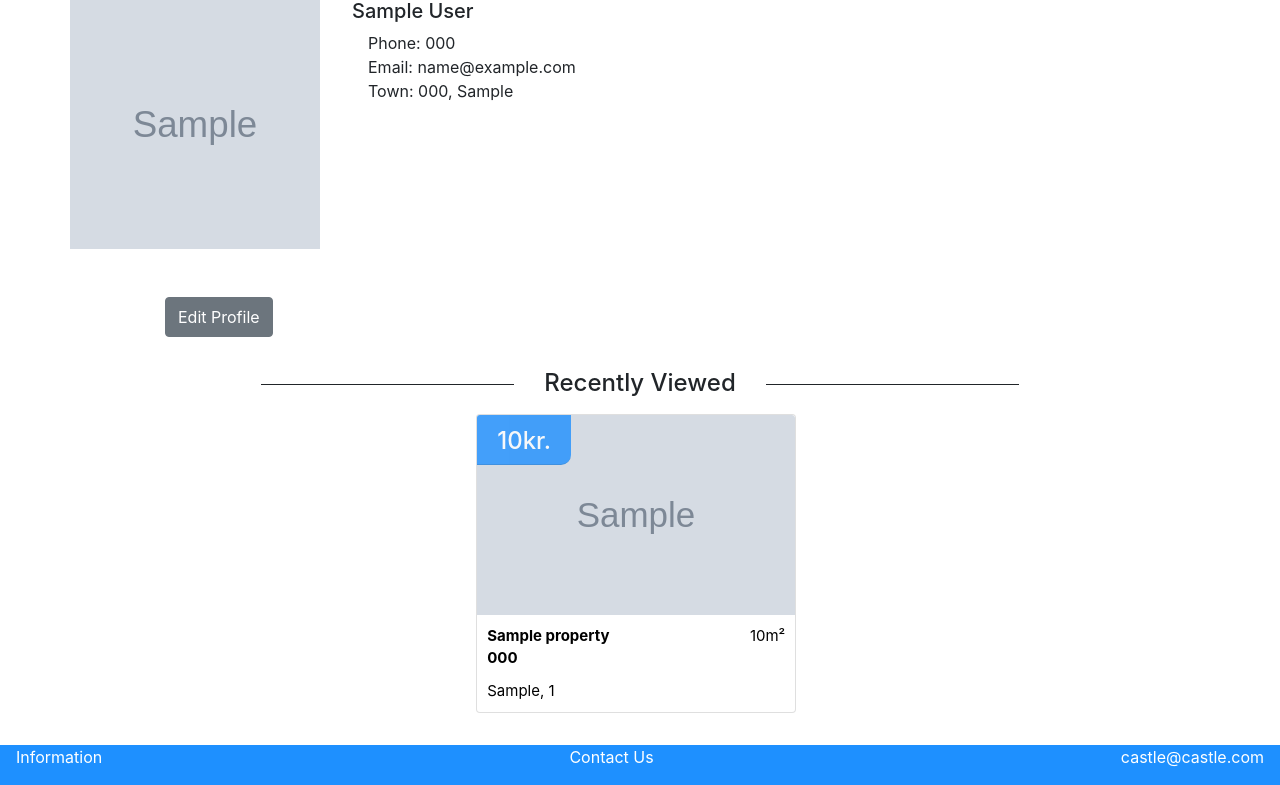
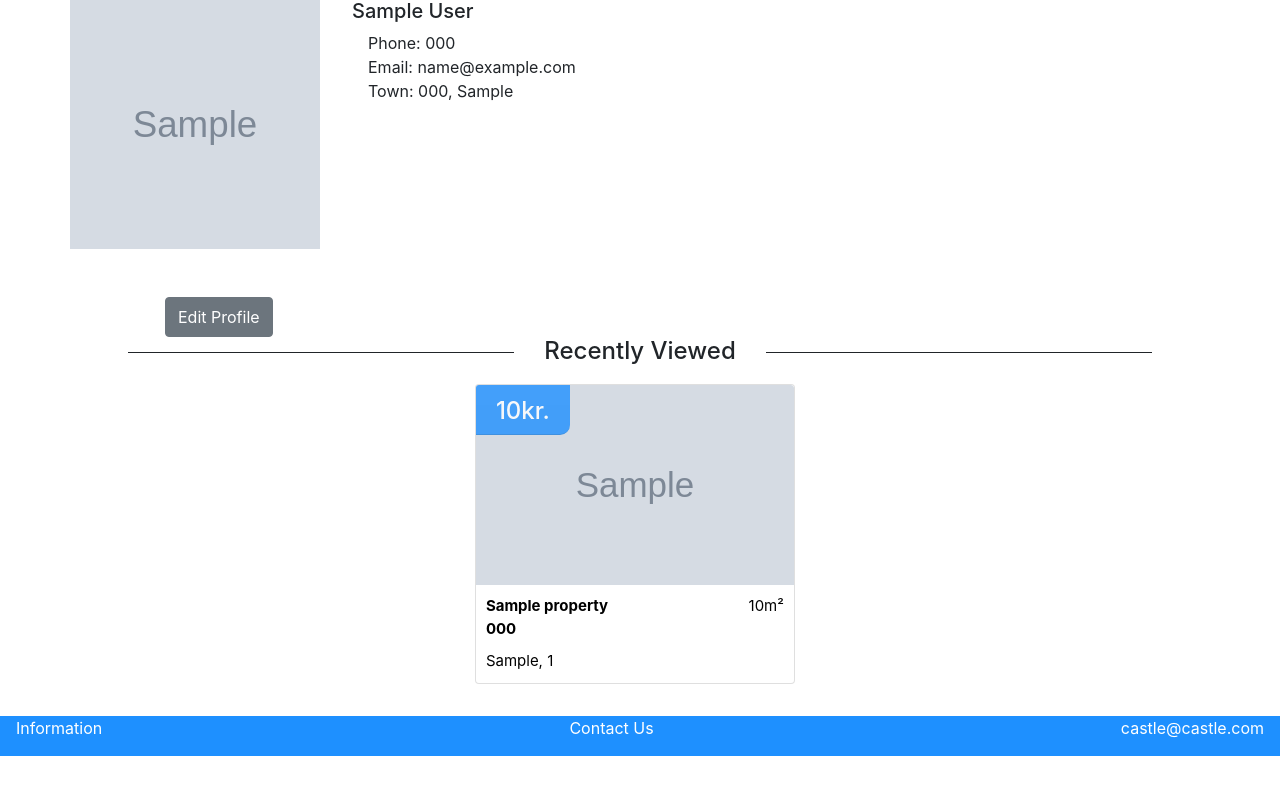
Before and after one commit to Runar16/Verklegt_2, a Django app: page /user/profile/ in a window 1280 px wide. Shown: the part 104-889 px from the top of the page. After the commit the page ends 860 px from the top, so only its background shows below. Run offline with Django 3.2, Linux system fonts and the light colour scheme; a user stored in the database is signed in; tables that the repository leaves empty hold one stand-in row (values such as "Sample post"); grey boxes marked "Sample" are stand-in pictures; some libraries are stand-ins or nearby versions.

Commit message:
adjusting some details on the profile page

```diff
--- a/templates/user/profile.html
+++ b/templates/user/profile.html
@@ -17,13 +17,11 @@
         <button type="button" class="btn btn-secondary" onclick="window.location.href = '{% url 'edit_profile' %}'">Edit Profile</button>
     </div>
 
-    <div id="realtor_properties">
-        <div class="card-group properties" style="justify-content: center; width: 80%; margin: 0 auto;">
+        <div class="card-group properties" style="justify-content: center; width: 100%; margin: 0 auto;">
 
             <!-- RECENTLY VIEWED -->
             {% include 'property/recently_viewed.html' %}
 
         </div>
-    </div>
 
 {% endblock %}
```
